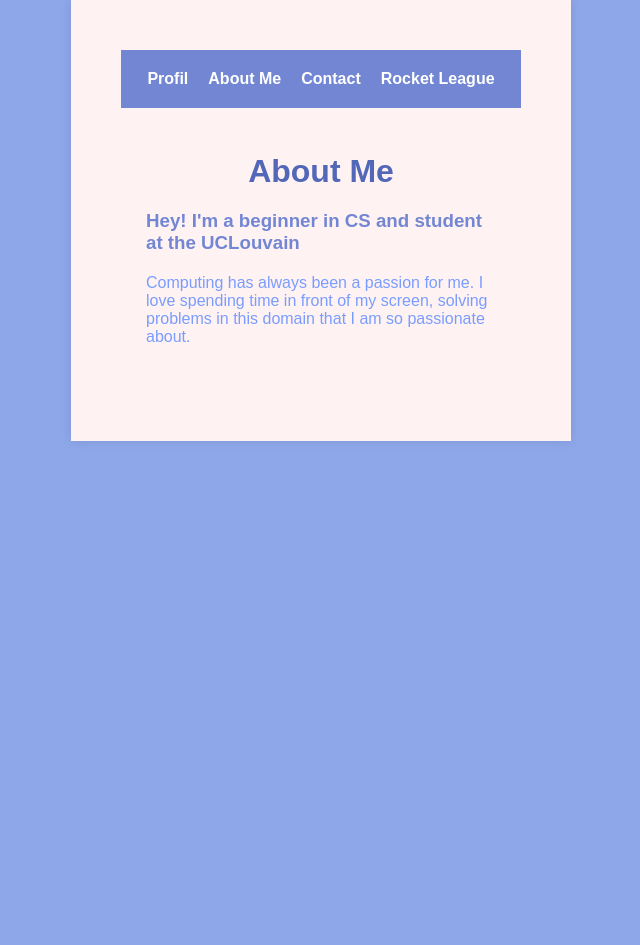
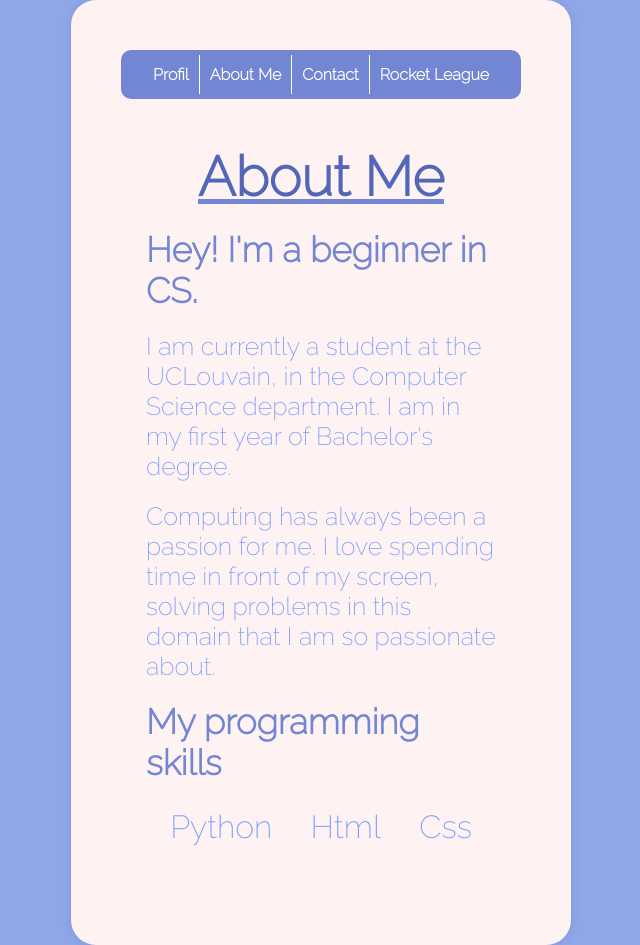
Before and after one commit to Frivox1/mertensvalery, a plain HTML site: page about-me.html in a window 1280 px wide. Shown: the whole page, without its empty margins (319-959 px from the left). Before the commit the page ends 800 px from the top, so only its background shows below. Drawn offline with Linux system fonts and the light colour scheme.

Commit message:
modifications visuel

```diff
--- a/about-me.html
+++ b/about-me.html
@@ -5,6 +5,9 @@
     <meta http-equiv="X-UA-Compatible" content="IE=edge">
     <meta name="viewport" content="width=device-width, initial-scale=1.0">
     <link rel="stylesheet" href="static/style/about.css">
+    <link rel="preconnect" href="https://fonts.googleapis.com">
+    <link rel="preconnect" href="https://fonts.gstatic.com" crossorigin>
+    <link href="https://fonts.googleapis.com/css2?family=Raleway:wght@200&display=swap" rel="stylesheet">
     <title>About Me</title>
 </head>
 <body>
@@ -22,10 +25,20 @@
 
         <div class="about-me">
             <h1 class="alin">About Me</h1>
-            <h3 class="alin">Hey! I'm a beginner in CS and student at the UCLouvain</h3>
+            <h3 class="alin">Hey! I'm a beginner in CS.</h3>
+            <p class="alin">
+                I am currently a student at the UCLouvain, in the Computer Science department. I am in my first year of Bachelor's degree.
+            </p>
             <p class="alin">
                 Computing has always been a passion for me. I love spending time in front of my screen, solving problems in this domain that I am so passionate about.
             </p>
+            <h3 class="alin">My programming skills</h3>
+            <ul class="liste_lang">
+                <li>Python</li>
+                <li>Html</li>
+                <li>Css</li>
+            </ul>
+
 
     </div>
 
--- a/static/style/about.css
+++ b/static/style/about.css
@@ -1,6 +1,6 @@
 * {
     box-sizing: border-box;
-    font-family: Arial, sans-serif;
+    font-family: 'Raleway', sans-serif;
     margin: 0;
     padding: 0;
   }
@@ -15,6 +15,7 @@
     padding: 50px;
     background-color: #FFF2F2;
     box-shadow: 0 0 10px rgba(0, 0, 0, 0.1);
+    border-radius: 25px;
   }
 
 .menu {
@@ -22,9 +23,9 @@
     justify-content: space-around;
     align-items: center;
     background-color: #7286D3;
-    padding: 10px;
+    padding: 5px;
     max-width: 500px;
-
+    border-radius: 10px;
   }
 
   .menu ul {
@@ -32,6 +33,14 @@
     list-style: none;
     margin: 0;
     padding: 0;
+  }
+
+  .menu li {
+    border-right: 1px solid #fff;
+  }
+
+  .menu li:last-child {
+    border-right: none;
   }
 
   .menu a {
@@ -62,12 +71,28 @@
 
   h1 {
     color: #5267b8;
+    font-size: 55px;
+    text-decoration: underline;
+    text-decoration-color: #7286D3;
+    text-decoration-thickness: 5px;
   }
 
   h3 {
     color: #7286D3;
+    font-size: 35px;
   }
 
   p {
     color: #799dff;
+    font-size: 25px;
   }
+
+  .liste_lang {
+    display: flex;
+    justify-content: space-around;
+    align-items: center;
+    padding: 15px;
+    list-style: none;
+    font-size: 32px;
+    color: #799dff;
+  }
--- a/static/style/contact.css
+++ b/static/style/contact.css
@@ -1,6 +1,6 @@
 * {
     box-sizing: border-box;
-    font-family: Arial, sans-serif;
+    font-family: 'Raleway', sans-serif;
     margin: 0;
     padding: 0;
   }
@@ -16,6 +16,7 @@
     background-color: #FFF2F2;
     box-shadow: 0 0 10px rgba(0, 0, 0, 0.1);
     text-align: center;
+    border-radius: 25px;
   }
 
   ul.profile-links {
@@ -23,6 +24,7 @@
     margin: 10px;
     padding: 10px;
     text-align: center;
+    font-size: 25px;
   }
 
   ul.profile-links li {
@@ -45,7 +47,7 @@
   }
 
   .adresse-mail {
-    font-size: 20px;
+    font-size: 30px;
     color: #5c7fdf;
   }
 
@@ -80,9 +82,9 @@
     justify-content: space-around;
     align-items: center;
     background-color: #7286D3;
-    padding: 10px;
+    padding: 5px;
     max-width: 500px;
-
+    border-radius: 10px;
   }
 
   .menu ul {
@@ -90,6 +92,14 @@
     list-style: none;
     margin: 0;
     padding: 0;
+  }
+
+  .menu li {
+    border-right: 1px solid #fff;
+  }
+
+  .menu li:last-child {
+    border-right: none;
   }
 
   .menu a {
@@ -106,9 +116,9 @@
   }
 
   p {
-    font-size: 20px;
+    font-size: 25px;
     padding: 20px;
-    color: #8196f1;
+    color: #799dff;
 }
 
 .lien {
--- a/static/style/index.css
+++ b/static/style/index.css
@@ -1,9 +1,9 @@
 /* Style général */
 * {
     box-sizing: border-box;
-    font-family: Arial, sans-serif;
     margin: 0;
     padding: 0;
+    font-family: 'Raleway', sans-serif;
   }
 
   body {
@@ -16,6 +16,7 @@
     padding: 50px;
     background-color: #FFF2F2;
     box-shadow: 0 0 10px rgba(0, 0, 0, 0.1);
+    border-radius: 25px;
   }
 
   .profile-img {
@@ -41,15 +42,15 @@
   }
 
   .profile-info h1 {
-    font-size: 38px;
+    font-size: 49px;
     margin-bottom: 10px;
     padding: 25px;
     color: #7286D3;
   }
 
   .profile-info p {
-    font-size: 1.2rem;
-    color: #8EA7E9;
+    font-size: 25px;
+    color: #799dff;
     margin-bottom: 5px;
   }
 
@@ -109,9 +110,9 @@
     justify-content: space-around;
     align-items: center;
     background-color: #7286D3;
-    padding: 10px;
+    padding: 5px;
     max-width: 500px;
-
+    border-radius: 10px;
   }
 
   .menu ul {
@@ -119,6 +120,14 @@
     list-style: none;
     margin: 0;
     padding: 0;
+  }
+
+  .menu li {
+    border-right: 1px solid #fff;
+  }
+
+  .menu li:last-child {
+    border-right: none;
   }
 
   .menu a {
--- a/static/style/rl.css
+++ b/static/style/rl.css
@@ -1,8 +1,8 @@
 * {
     box-sizing: border-box;
-    font-family: Arial, sans-serif;
     margin: 0;
     padding: 0;
+    font-family: 'Raleway', sans-serif;
   }
 
   body {
@@ -16,6 +16,7 @@
     background-color: #FFF2F2;
     box-shadow: 0 0 10px rgba(0, 0, 0, 0.1);
     text-align: center;
+    border-radius: 25px;
   }
 
   .menu {
@@ -23,9 +24,9 @@
     justify-content: space-around;
     align-items: center;
     background-color: #7286D3;
-    padding: 10px;
+    padding: 5px;
     max-width: 500px;
-
+    border-radius: 10px;
   }
 
   .menu ul {
@@ -33,6 +34,14 @@
     list-style: none;
     margin: 0;
     padding: 0;
+  }
+
+  .menu li {
+    border-right: 1px solid #fff;
+  }
+
+  .menu li:last-child {
+    border-right: none;
   }
 
   .menu a {
@@ -56,3 +65,18 @@
   .text {
     padding: 10px;
   }
+
+  h1 {
+    color: #5267b8;
+    font-size: 40px;
+  }
+
+  h4 {
+    color: #7286D3;
+    font-size: 25px;
+  }
+
+  a {
+    color: #799dff;
+    font-size: 19px;
+  }
```
Also changed, not shown: contact.html (+3 -0 lines), index.html (+3 -0 lines), rl.html (+3 -0 lines).
